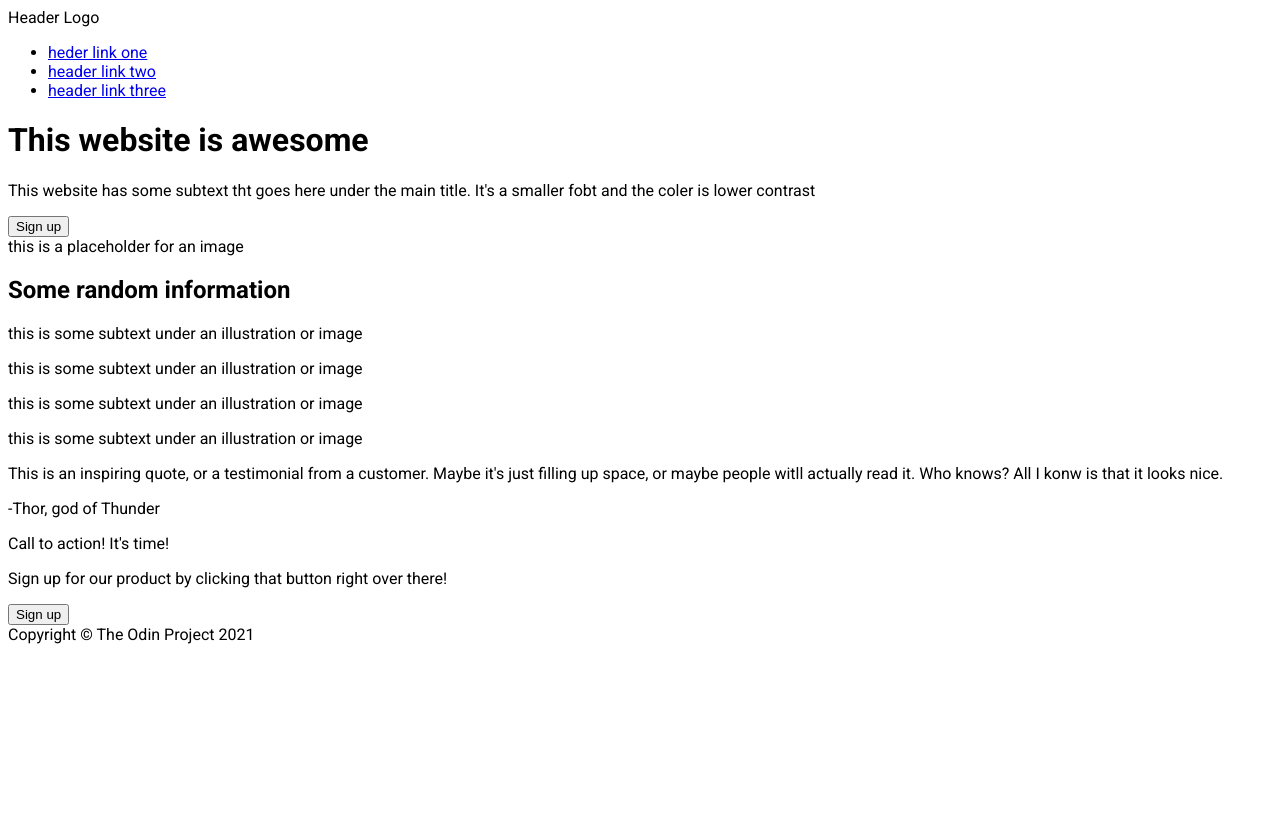
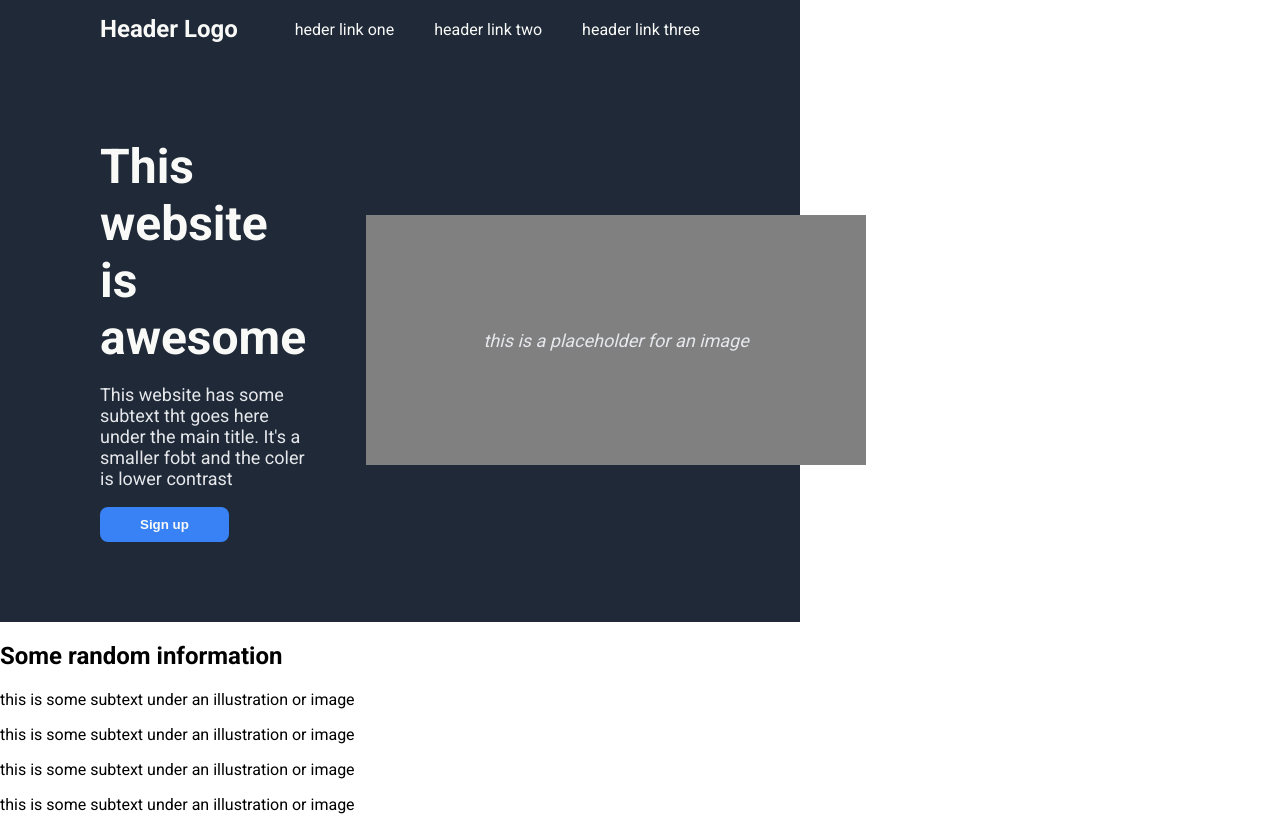
Before and after one commit to gloriousoyetunji/OdinLanding, a plain HTML site: page index.html in a window 1280 px wide. Shown: the top 817 px of the page. Drawn offline with Linux system fonts and the light colour scheme.

Commit message:
Added some style to css

```diff
--- a/index.html
+++ b/index.html
@@ -22,7 +22,6 @@
     </div>
     <div class="content">
         <div class="section-one">
-            <div>
                 <div class="left-section">
                     <h1>This website is awesome</h1>
                     <p>This website has some subtext tht goes here under the main title. It's a smaller fobt and the coler is lower contrast</p>
@@ -31,10 +30,9 @@
 
                 <div class="right-section">
                     <div>
-                        this is a placeholder for an image
+                        <p>this is a placeholder for an image</p>
                     </div>
                 </div>
-            </div>
         </div>
 
         <div class="section-two">
--- a/styles.css
+++ b/styles.css
@@ -2,4 +2,93 @@
 
 body{
     font-family: Roboto, sans-serif;
+    margin: 0;
+    padding: 0;
+    box-sizing: border-box;
+    display: flex;
+    flex-direction: column;
+    width: 100vh;
 }
+
+.header , .section-one, .footer{
+    background-color: #1f2937;
+    display: flex;
+}
+.header{
+    justify-content: space-between;
+    padding: 15px 100px;
+    align-items: center;
+}
+.header .left-links{
+    font-size: 24px;
+    color: #f9faf8;
+    font-weight: 900;
+}
+
+.header ul{
+    margin: 0;
+    padding: 0;
+    list-style-type: none;
+    display: flex;
+    justify-content: space-between;
+    gap: 40px;
+}
+
+.content{
+    flex: 1;
+}
+.header a{
+    text-decoration: none;
+    color:#f9faf8
+}
+
+.content .section-one .left-section , .content .section-one .right-section{
+    flex: 1;
+}
+
+.content .section-one .left-section h1{
+    margin: 0;
+    font-size: 48px;
+    font-weight: bolder;
+
+}
+
+.content .section-one{
+    padding: 80px 100px;
+    display: flex;
+    gap: 60px;
+    color:#f9faf8;
+}
+
+.content .section-one p{
+    font-size: 18px;
+    color: #E5E7EB;
+}
+
+.section-one .left-section button{
+    background-color: #3882F6;
+    border: none;
+    padding: 10px 40px;
+    border-radius: 8px;
+    color: #f9faf8;
+    font-weight: 900;
+}
+
+.content .section-one .right-section{
+    display: flex;
+    justify-content: center;
+    align-items: center;
+}
+
+.content .section-one .right-section div{
+    background-color: grey;
+    color: #E5E7EB;
+    font-style: italic;
+    font-weight: light;
+    color: #1F2937;
+    height: 250px;
+    width: 500px;
+    display: flex;
+    justify-content: center;
+    align-items: center;
+}
```
